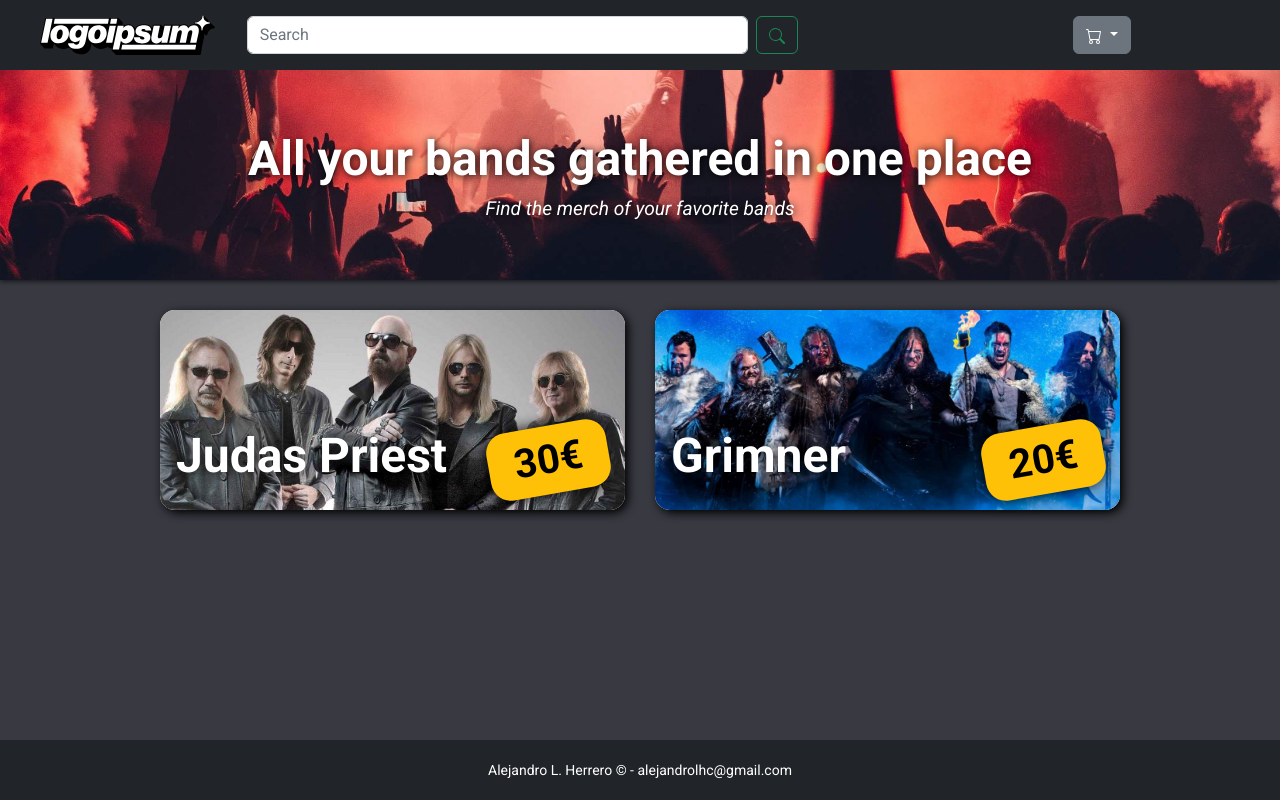
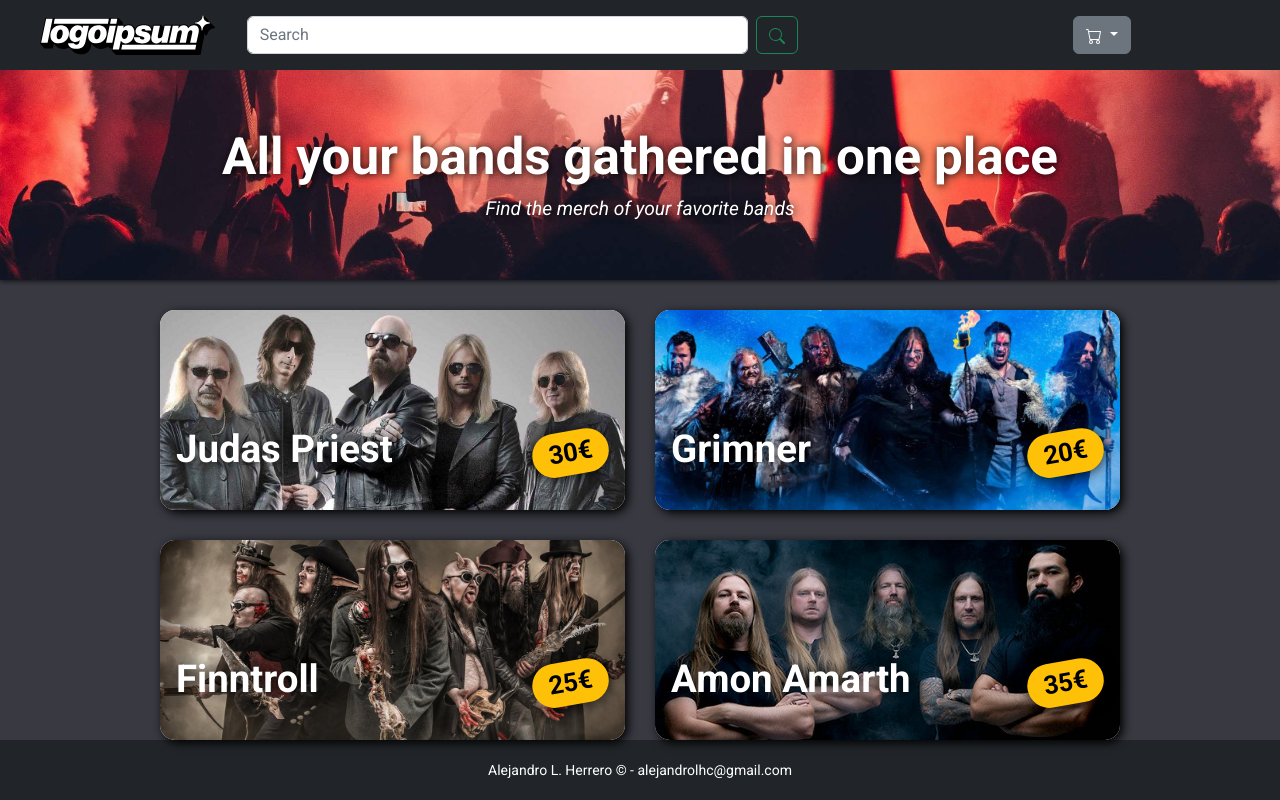
Before and after one commit to AlejandroLuisHC/react_project_e-commerce, a React (Create React App) app: page / in a window 1280 px wide. Built offline with nearby package versions, Linux system fonts and the light colour scheme.

Commit message:
Add 2 bands to db and create barrel file

```diff
--- /dev/null
+++ b/src/assets/img/bands_img/index.js
@@ -0,0 +1,13 @@
+import amonAmarth from './amon_amarth.jpg';
+import grimner from './grimner.jpg';
+import finntroll from './finntroll.jpg';
+import judasPriest from './judas_priest.jpg';
+
+const bandPics = {
+    amonAmarth,
+    grimner,
+    finntroll,
+    judasPriest,
+}
+
+export default bandPics;
--- a/src/components/header/Hero.jsx
+++ b/src/components/header/Hero.jsx
@@ -11,7 +11,7 @@
         objectPosition: "50% 64%"
     }
     const label = {
-        fontSize: "3em",
+        fontSize: "4vw",
         fontWeight: "bold",
         color: "white",
         textShadow: "1px 1px 8px rgba(0, 0, 0, 1)"
--- a/src/components/main/Main.jsx
+++ b/src/components/main/Main.jsx
@@ -6,7 +6,7 @@
         marginTop: "30px",
         gridColumn: "2",
         display: "grid",
-        gridTemplateColumns: "1fr 1fr",
+        gridTemplate: "repeat(auto-fill, 200px) / 1fr 1fr",
         gap: "30px"
     }
 
--- a/src/components/main/bands_cards/BandCard.jsx
+++ b/src/components/main/bands_cards/BandCard.jsx
@@ -18,14 +18,14 @@
     }
     const label = {
         fontWeight: "bold",
-        fontSize: "3em",
+        fontSize: "3vw",
         color: "white",
         textShadow: "0 0 15px black"
     }
     const priceTag = {
         fontWeight: "bold",
-        borderRadius: "20px",
-        fontSize: "2.5em",
+        borderRadius: "2vw",
+        fontSize: "2vw",
         boxShadow: "0 0 15px black",
         transform: "rotate(-10deg)"
     }
--- a/src/data/db.js
+++ b/src/data/db.js
@@ -1,17 +1,28 @@
-import judasPic from '../assets/img/bands_img/judas_priest.jpg';
-import grimnerPic from '../assets/img/bands_img/grimner.jpg';
+import bandPics from '../assets/img/bands_img';
 
 export const bandsData = [
     {
         id: 1,
         name: "Judas Priest",
-        img: judasPic,
+        img: bandPics.judasPriest,
         price: 30,
     },
     {
         id: 2,
         name: "Grimner",
-        img: grimnerPic,
+        img: bandPics.grimner,
         price: 20,
     },
+    {
+        id: 3,
+        name: "Finntroll",
+        img: bandPics.finntroll,
+        price: 25,
+    },
+    {
+        id: 4,
+        name: "Amon Amarth",
+        img: bandPics.amonAmarth,
+        price: 35,
+    },
 ]
```
Also changed, not shown: src/assets/img/bands_img/amon_amarth.jpg (added), src/assets/img/bands_img/finntroll.jpg (added).
